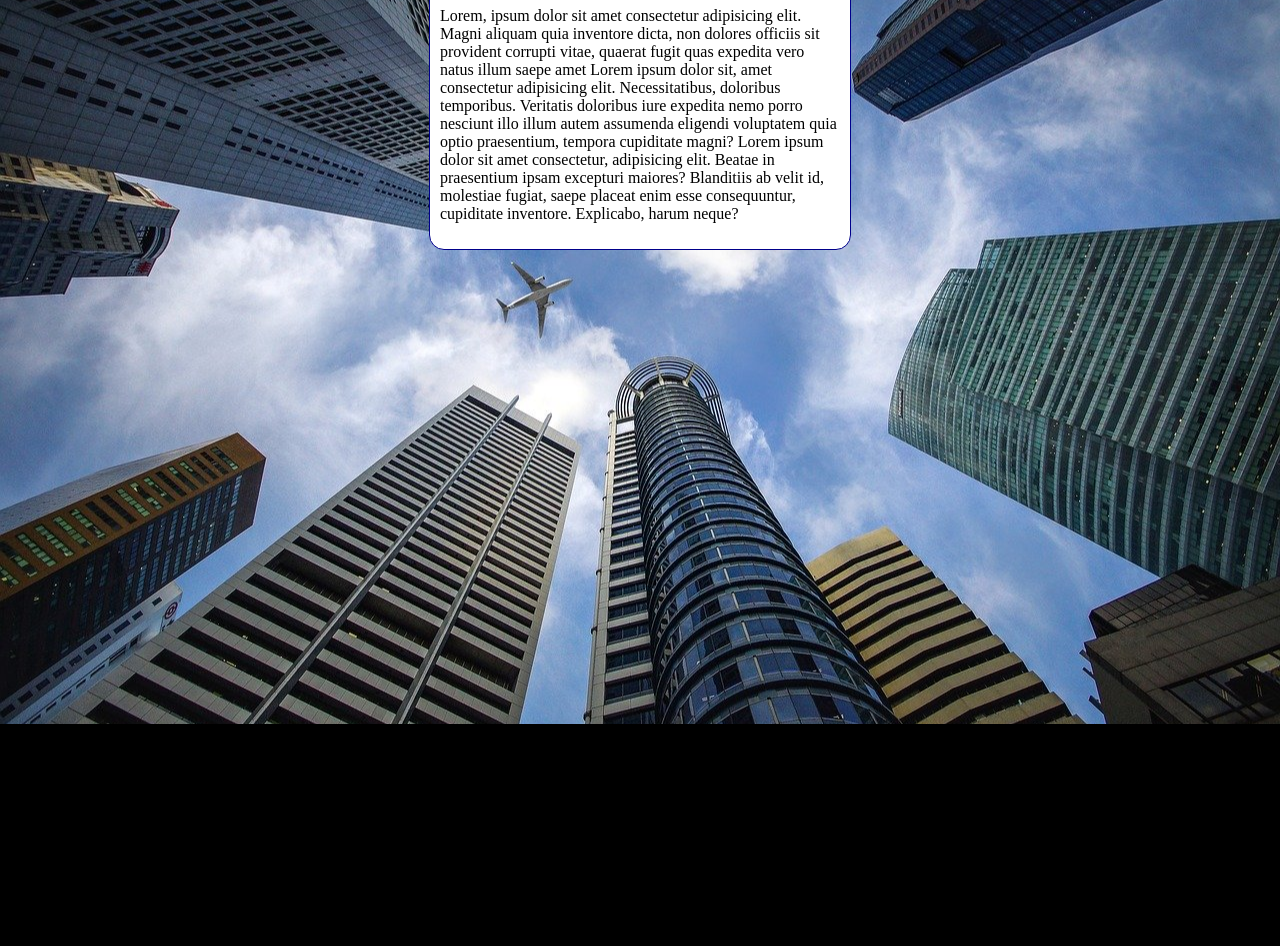
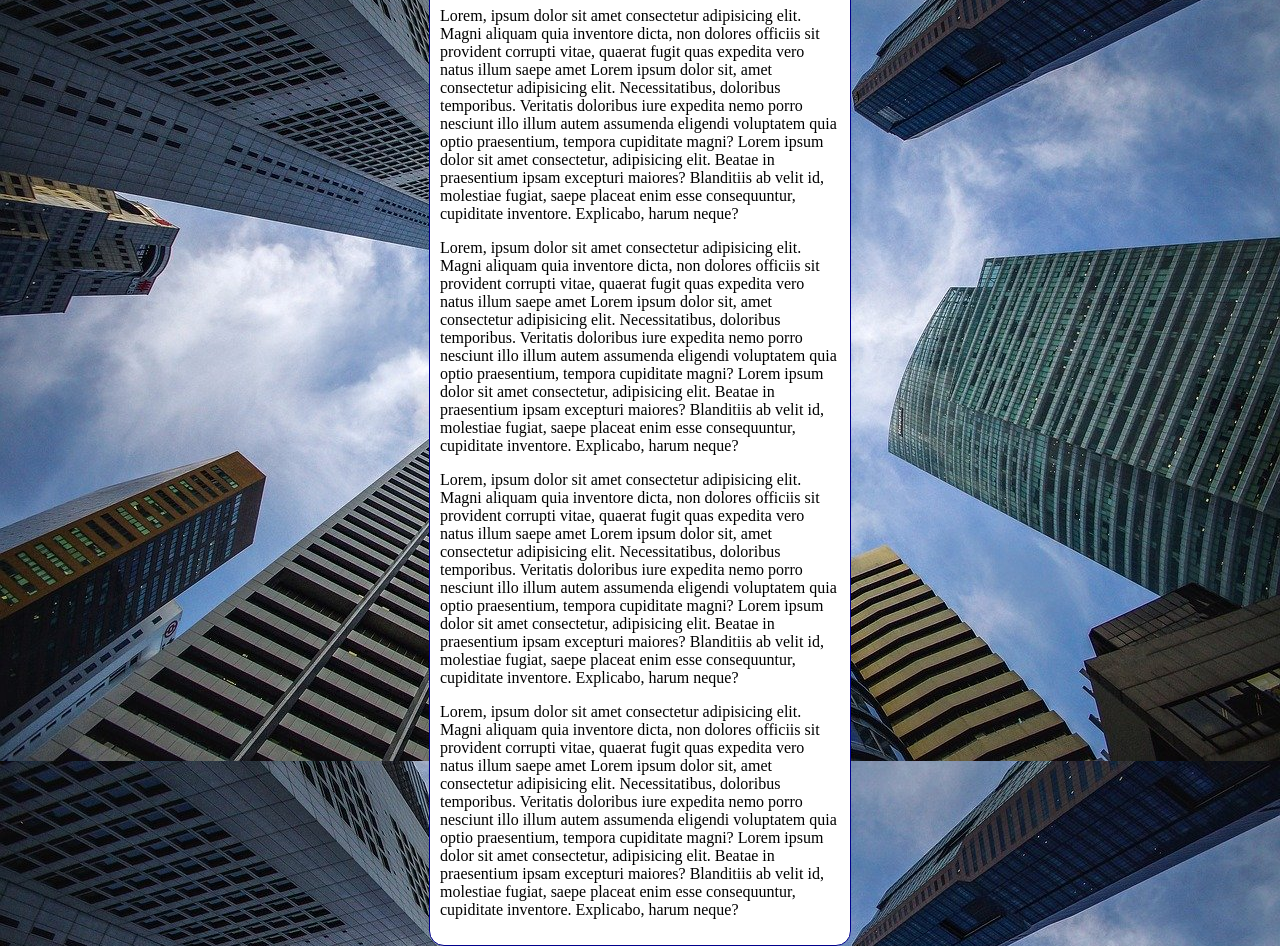
Before and after one commit to Martins-95/htlm-css, a plain HTML site: page exercicios/ex022/fundo006.html in a window 1280 px wide. Shown: the part 92-1038 px from the top of the page. Before the commit the page ends 816 px from the top, so only its background shows below. Drawn offline with Linux system fonts and the light colour scheme.

Commit message:
Novo Desafio

```diff
--- a/exercicios/ex022/fundo006.html
+++ b/exercicios/ex022/fundo006.html
@@ -3,7 +3,7 @@
 <head>
     <meta charset="UTF-8">
     <meta name="viewport" content="width=device-width, initial-scale=1.0">
-    <title>Document</title>
+    <title>Fundo fixo de te la</title>
     <style>
         body{
             height: 100vh;
@@ -14,6 +14,7 @@
             background-size: cover;
             /* background-size: contain; */
             /* background-size: auto; */
+            background-attachment: fixed;
         }
 
         main{
@@ -23,6 +24,7 @@
             margin: auto;
             border: 1px solid darkblue;
             border-radius: 15px;
+            max-width: 400px;
         }
     </style>
 </head>
@@ -30,6 +32,9 @@
     <main>
         <h1>Teste de imagem de fundo</h1>
         <p>Lorem, ipsum dolor sit amet consectetur adipisicing elit. Magni aliquam quia inventore dicta, non dolores officiis sit provident corrupti vitae, quaerat fugit quas expedita vero natus illum saepe amet Lorem ipsum dolor sit, amet consectetur adipisicing elit. Necessitatibus, doloribus temporibus. Veritatis doloribus iure expedita nemo porro nesciunt illo illum autem assumenda eligendi voluptatem quia optio praesentium, tempora cupiditate magni? Lorem ipsum dolor sit amet consectetur, adipisicing elit. Beatae in praesentium ipsam excepturi maiores? Blanditiis ab velit id, molestiae fugiat, saepe placeat enim esse consequuntur, cupiditate inventore. Explicabo, harum neque? </p>
+        <p>Lorem, ipsum dolor sit amet consectetur adipisicing elit. Magni aliquam quia inventore dicta, non dolores officiis sit provident corrupti vitae, quaerat fugit quas expedita vero natus illum saepe amet Lorem ipsum dolor sit, amet consectetur adipisicing elit. Necessitatibus, doloribus temporibus. Veritatis doloribus iure expedita nemo porro nesciunt illo illum autem assumenda eligendi voluptatem quia optio praesentium, tempora cupiditate magni? Lorem ipsum dolor sit amet consectetur, adipisicing elit. Beatae in praesentium ipsam excepturi maiores? Blanditiis ab velit id, molestiae fugiat, saepe placeat enim esse consequuntur, cupiditate inventore. Explicabo, harum neque? </p>
+        <p>Lorem, ipsum dolor sit amet consectetur adipisicing elit. Magni aliquam quia inventore dicta, non dolores officiis sit provident corrupti vitae, quaerat fugit quas expedita vero natus illum saepe amet Lorem ipsum dolor sit, amet consectetur adipisicing elit. Necessitatibus, doloribus temporibus. Veritatis doloribus iure expedita nemo porro nesciunt illo illum autem assumenda eligendi voluptatem quia optio praesentium, tempora cupiditate magni? Lorem ipsum dolor sit amet consectetur, adipisicing elit. Beatae in praesentium ipsam excepturi maiores? Blanditiis ab velit id, molestiae fugiat, saepe placeat enim esse consequuntur, cupiditate inventore. Explicabo, harum neque? </p>
+        <p>Lorem, ipsum dolor sit amet consectetur adipisicing elit. Magni aliquam quia inventore dicta, non dolores officiis sit provident corrupti vitae, quaerat fugit quas expedita vero natus illum saepe amet Lorem ipsum dolor sit, amet consectetur adipisicing elit. Necessitatibus, doloribus temporibus. Veritatis doloribus iure expedita nemo porro nesciunt illo illum autem assumenda eligendi voluptatem quia optio praesentium, tempora cupiditate magni? Lorem ipsum dolor sit amet consectetur, adipisicing elit. Beatae in praesentium ipsam excepturi maiores? Blanditiis ab velit id, molestiae fugiat, saepe placeat enim esse consequuntur, cupiditate inventore. Explicabo, harum neque? </p>
     </main>
 </body>
 </html>
```
